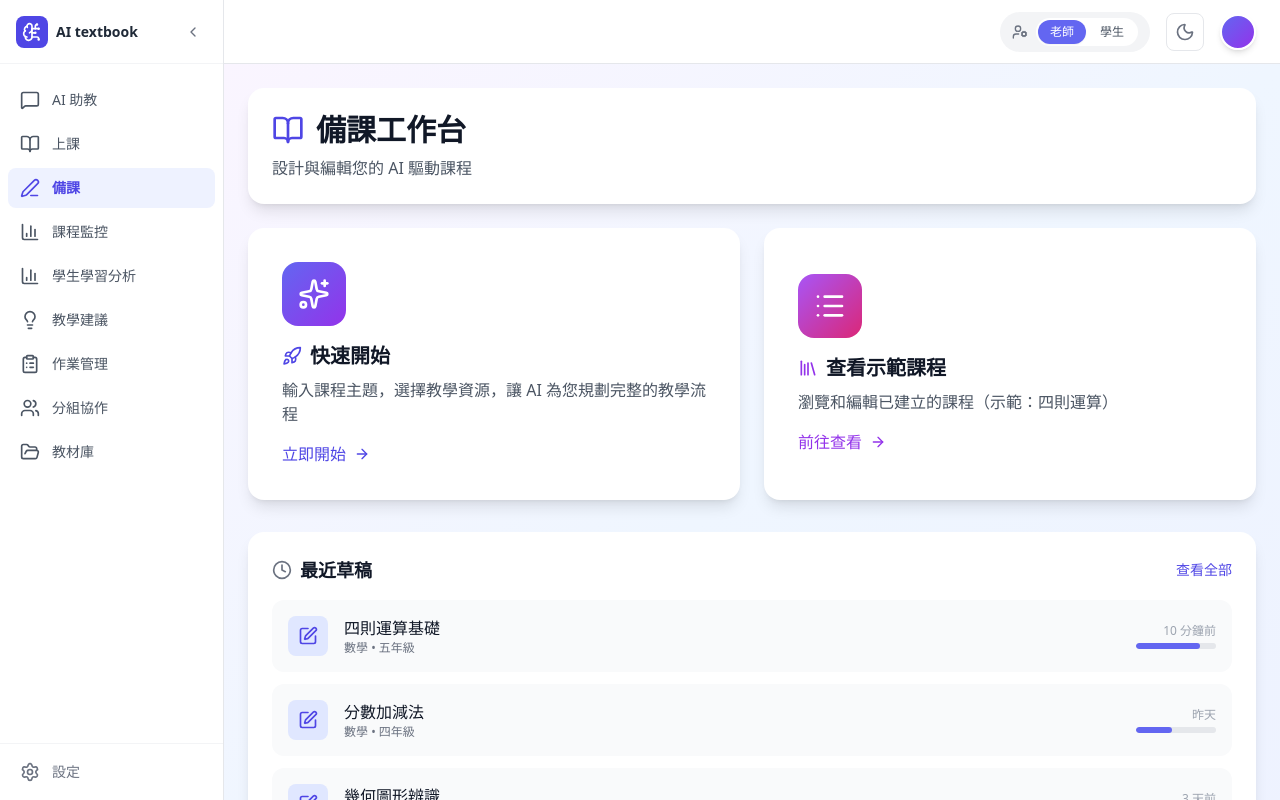
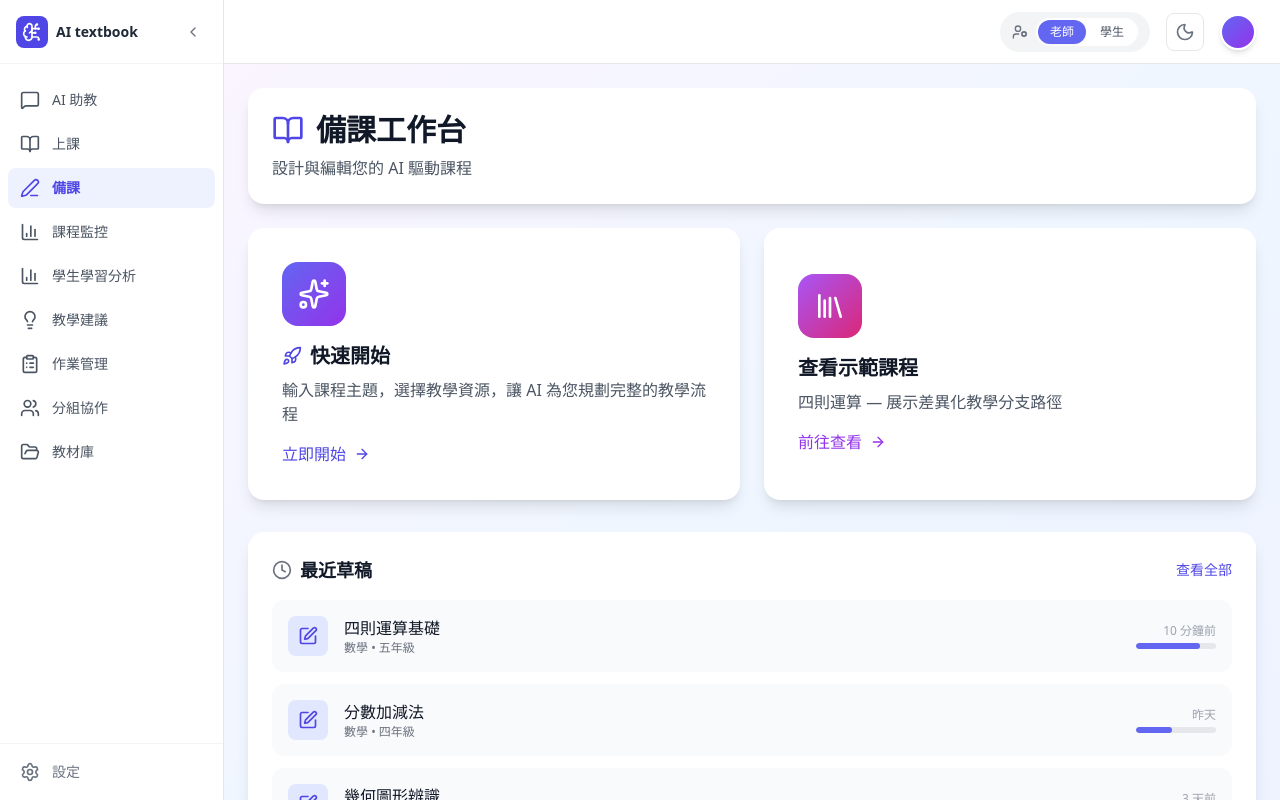
Before and after one commit to Yi0121/textbook, a React (Vite) app: page /lesson-prep in a window 1280 px wide. Built offline with nearby package versions, Linux system fonts and the light colour scheme.

Commit message:
feat: add LessonPrepPage for AI-assisted lesson creation, demo viewing, and draft management.

```diff
--- a/src/pages/LessonPrepPage.tsx
+++ b/src/pages/LessonPrepPage.tsx
@@ -8,7 +8,7 @@
 
 import { useState } from 'react';
 import { useNavigate } from 'react-router-dom';
-import { BookOpen, Sparkles, List, ArrowRight, ChevronLeft, Rocket, Library, Signal, Lightbulb, X, Clock, Edit } from 'lucide-react';
+import { BookOpen, Sparkles, ArrowRight, ChevronLeft, Rocket, Library, Signal, Lightbulb, X, Clock, Edit } from 'lucide-react';
 import ResourceSelector, { type Resource } from '../components/features/lesson-prep/ResourceSelector';
 
 // Mock 最近草稿資料
@@ -84,17 +84,17 @@ export default function LessonPrepPage() {
                                 </div>
                             </button>
 
-                            {/* 查看現有課程 */}
+                            {/* 查看示範課程 */}
                             <button
-                                onClick={() => navigate('/lesson-prep/preview')}
+                                onClick={() => navigate('/lesson-prep/preview?demo=differentiated')}
                                 className="bg-white rounded-2xl shadow-lg p-8 hover:shadow-xl transition-all border-2 border-transparent hover:border-purple-300 text-left group"
                             >
                                 <div className="w-16 h-16 bg-gradient-to-br from-purple-500 to-pink-600 rounded-2xl flex items-center justify-center mb-4 group-hover:scale-110 transition-transform">
-                                    <List className="w-8 h-8 text-white" />
+                                    <Library className="w-8 h-8 text-white" />
                                 </div>
-                                <h2 className="text-xl font-bold text-gray-900 mb-2 flex items-center gap-2"><Library className="w-5 h-5 text-purple-600" /> 查看示範課程</h2>
+                                <h2 className="text-xl font-bold text-gray-900 mb-2">查看示範課程</h2>
                                 <p className="text-gray-600 mb-4">
-                                    瀏覽和編輯已建立的課程（示範：四則運算）
+                                    四則運算 — 展示差異化教學分支路徑
                                 </p>
                                 <div className="flex items-center gap-2 text-purple-600 font-medium">
                                     前往查看 <ArrowRight className="w-4 h-4 group-hover:translate-x-1 transition-transform" />
```
